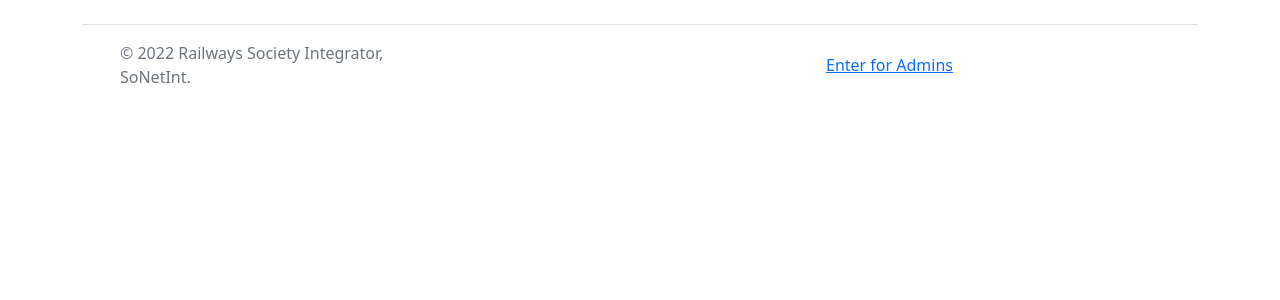
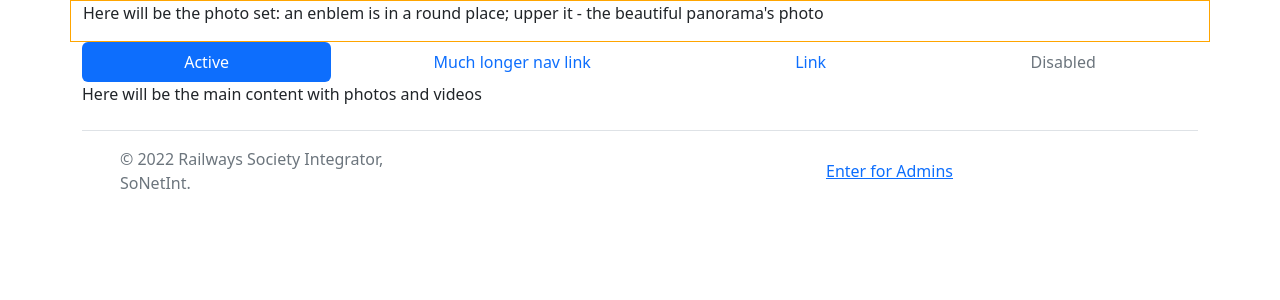
Before and after one commit to AleksanderShemarov/R_S_I_Project, a Django app: page /PrahaMetro/ in a window 1280 px wide. Shown: the part 56-356 px from the top of the page. Run offline with Django 4.2, Linux system fonts and the light colour scheme; some libraries are stand-ins or nearby versions; some web fonts are replaced.

Commit message:
It is the info page, where the most important information will be. Now I make its HTML construction.

```diff
--- a/baseInfo/templates/metro.html
+++ b/baseInfo/templates/metro.html
@@ -3,3 +3,30 @@
 {% block title %}
 <title>Prague Metro System</title>
 {% endblock %}
+
+{% block content %}
+<div class="container" style="border: 1px solid orange;">
+    <p>Here will be the photo set: an enblem is in a round place; upper it - the beautiful panorama's photo</p>
+</div>
+<div class="container">
+    <div>
+        <ul class="nav nav-pills nav-fill">
+            <li class="nav-item">
+                <a class="nav-link active" aria-current="page" href="#">Active</a>
+            </li>
+            <li class="nav-item">
+                <a class="nav-link" href="#">Much longer nav link</a>
+            </li>
+            <li class="nav-item">
+                <a class="nav-link" href="#">Link</a>
+            </li>
+            <li class="nav-item">
+                <a class="nav-link disabled">Disabled</a>
+            </li>
+        </ul>
+    </div>
+    <div>
+        <p>Here will be the main content with photos and videos</p>
+    </div>
+</div>
+{% endblock %}
```
